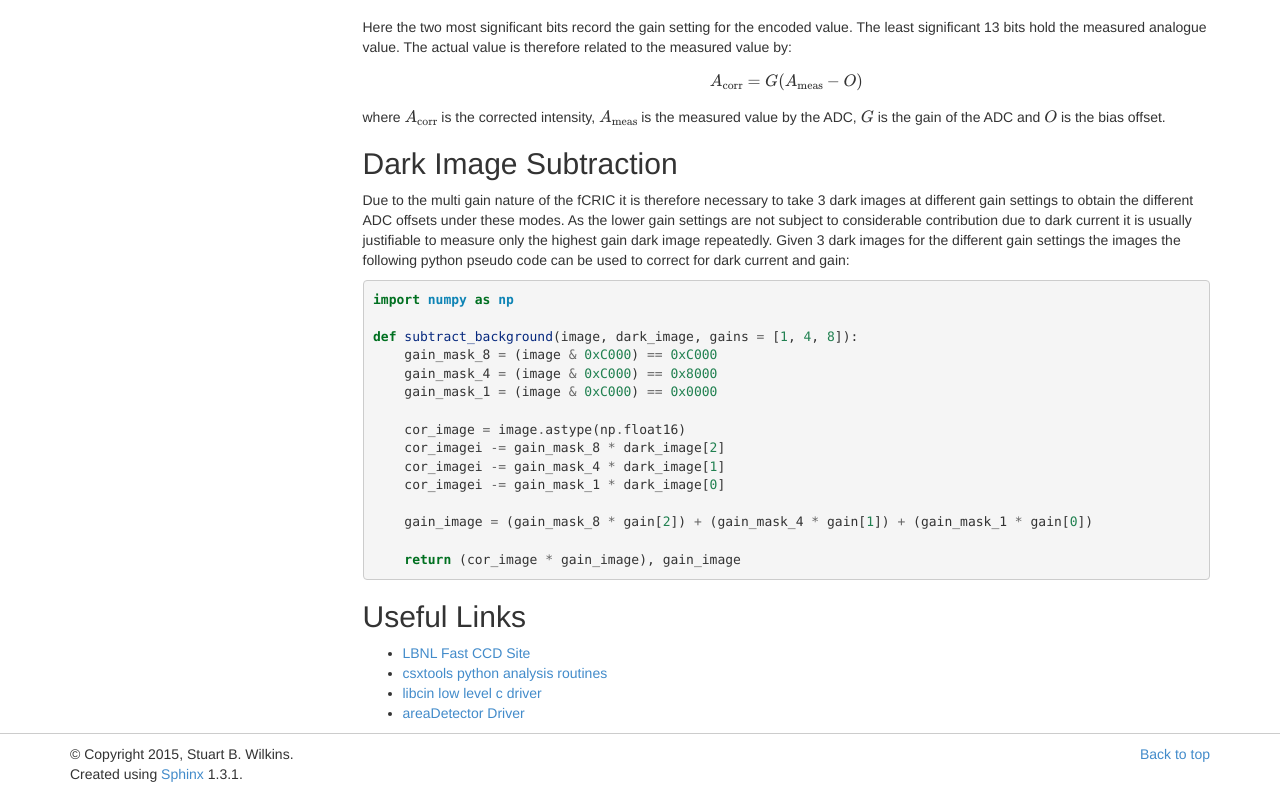
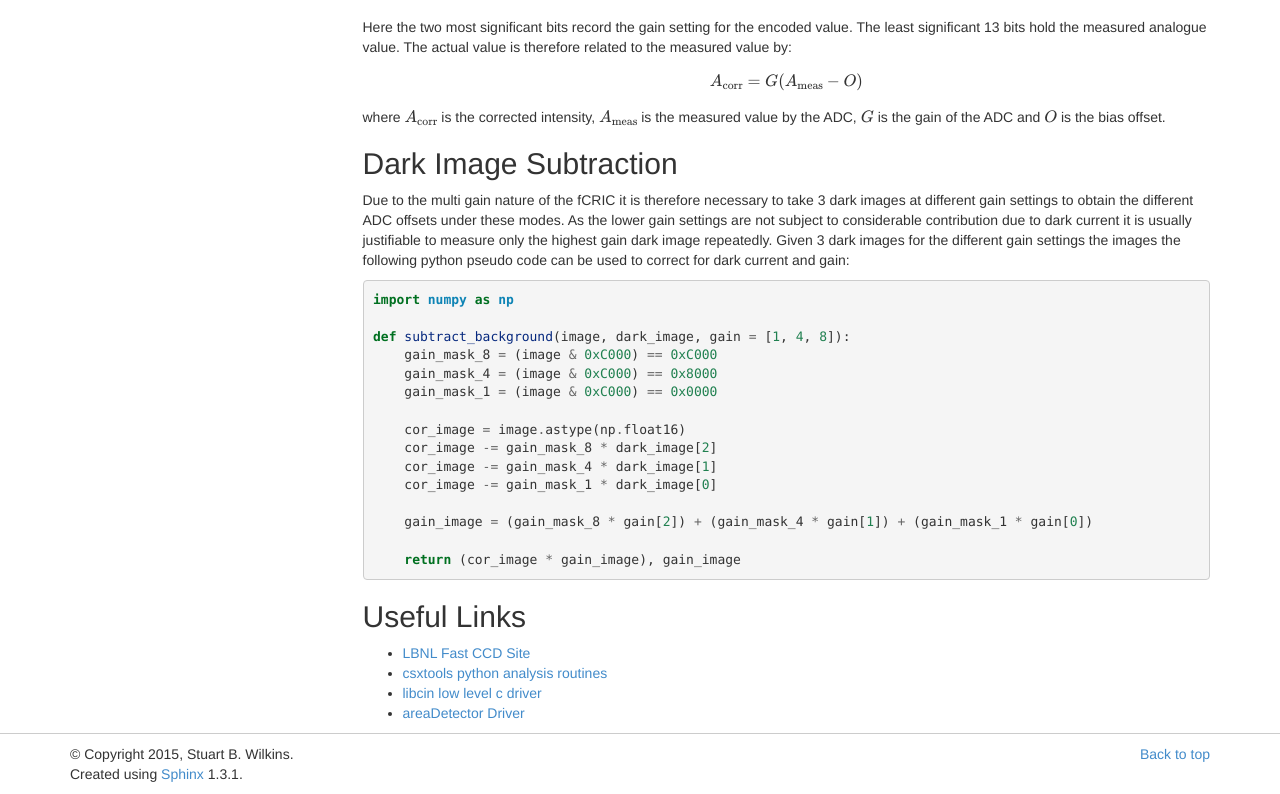
Before and after one commit to NSLS-II-CSX/NSLS-II-CSX.github.io, a plain HTML site: page csx-1/endstation/fastccd.html in a window 1280 px wide. Shown: the part 1452-2246 px from the top of the page. Drawn offline with nearby package versions, Linux system fonts and the light colour scheme; some packages are replaced by stand-ins of ours.

Commit message:
Autogenerated pages Sun Nov 15 21:32:56 EST 2015

```diff
--- a/csx-1/endstation/fastccd.html
+++ b/csx-1/endstation/fastccd.html
@@ -319,15 +319,15 @@ the different gain settings the images the following python pseudo code can be
 used to correct for dark current and gain:</p>
 <div class="code python highlight-python"><div class="highlight"><pre><span class="kn">import</span> <span class="nn">numpy</span> <span class="kn">as</span> <span class="nn">np</span>
 
-<span class="k">def</span> <span class="nf">subtract_background</span><span class="p">(</span><span class="n">image</span><span class="p">,</span> <span class="n">dark_image</span><span class="p">,</span> <span class="n">gains</span> <span class="o">=</span> <span class="p">[</span><span class="mi">1</span><span class="p">,</span> <span class="mi">4</span><span class="p">,</span> <span class="mi">8</span><span class="p">]):</span>
+<span class="k">def</span> <span class="nf">subtract_background</span><span class="p">(</span><span class="n">image</span><span class="p">,</span> <span class="n">dark_image</span><span class="p">,</span> <span class="n">gain</span> <span class="o">=</span> <span class="p">[</span><span class="mi">1</span><span class="p">,</span> <span class="mi">4</span><span class="p">,</span> <span class="mi">8</span><span class="p">]):</span>
     <span class="n">gain_mask_8</span> <span class="o">=</span> <span class="p">(</span><span class="n">image</span> <span class="o">&amp;</span> <span class="mh">0xC000</span><span class="p">)</span> <span class="o">==</span> <span class="mh">0xC000</span>
     <span class="n">gain_mask_4</span> <span class="o">=</span> <span class="p">(</span><span class="n">image</span> <span class="o">&amp;</span> <span class="mh">0xC000</span><span class="p">)</span> <span class="o">==</span> <span class="mh">0x8000</span>
     <span class="n">gain_mask_1</span> <span class="o">=</span> <span class="p">(</span><span class="n">image</span> <span class="o">&amp;</span> <span class="mh">0xC000</span><span class="p">)</span> <span class="o">==</span> <span class="mh">0x0000</span>
 
     <span class="n">cor_image</span> <span class="o">=</span> <span class="n">image</span><span class="o">.</span><span class="n">astype</span><span class="p">(</span><span class="n">np</span><span class="o">.</span><span class="n">float16</span><span class="p">)</span>
-    <span class="n">cor_imagei</span> <span class="o">-=</span> <span class="n">gain_mask_8</span> <span class="o">*</span> <span class="n">dark_image</span><span class="p">[</span><span class="mi">2</span><span class="p">]</span>
-    <span class="n">cor_imagei</span> <span class="o">-=</span> <span class="n">gain_mask_4</span> <span class="o">*</span> <span class="n">dark_image</span><span class="p">[</span><span class="mi">1</span><span class="p">]</span>
-    <span class="n">cor_imagei</span> <span class="o">-=</span> <span class="n">gain_mask_1</span> <span class="o">*</span> <span class="n">dark_image</span><span class="p">[</span><span class="mi">0</span><span class="p">]</span>
+    <span class="n">cor_image</span> <span class="o">-=</span> <span class="n">gain_mask_8</span> <span class="o">*</span> <span class="n">dark_image</span><span class="p">[</span><span class="mi">2</span><span class="p">]</span>
+    <span class="n">cor_image</span> <span class="o">-=</span> <span class="n">gain_mask_4</span> <span class="o">*</span> <span class="n">dark_image</span><span class="p">[</span><span class="mi">1</span><span class="p">]</span>
+    <span class="n">cor_image</span> <span class="o">-=</span> <span class="n">gain_mask_1</span> <span class="o">*</span> <span class="n">dark_image</span><span class="p">[</span><span class="mi">0</span><span class="p">]</span>
 
     <span class="n">gain_image</span> <span class="o">=</span> <span class="p">(</span><span class="n">gain_mask_8</span> <span class="o">*</span> <span class="n">gain</span><span class="p">[</span><span class="mi">2</span><span class="p">])</span> <span class="o">+</span> <span class="p">(</span><span class="n">gain_mask_4</span> <span class="o">*</span> <span class="n">gain</span><span class="p">[</span><span class="mi">1</span><span class="p">])</span> <span class="o">+</span> <span class="p">(</span><span class="n">gain_mask_1</span> <span class="o">*</span> <span class="n">gain</span><span class="p">[</span><span class="mi">0</span><span class="p">])</span>
 
```
Also changed, not shown: searchindex.js (+1 -1 lines), _sources/csx-1/endstation/fastccd.txt, 1 other file.
